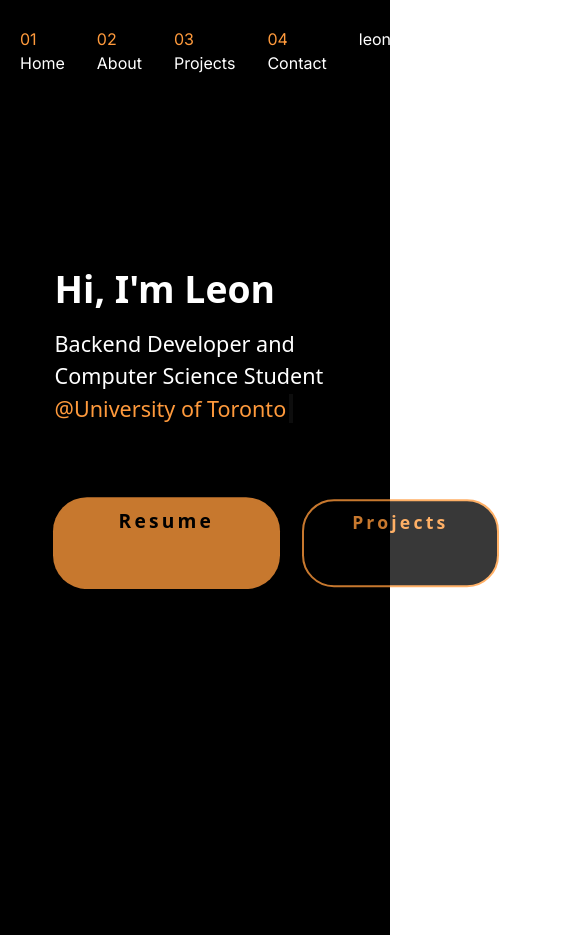
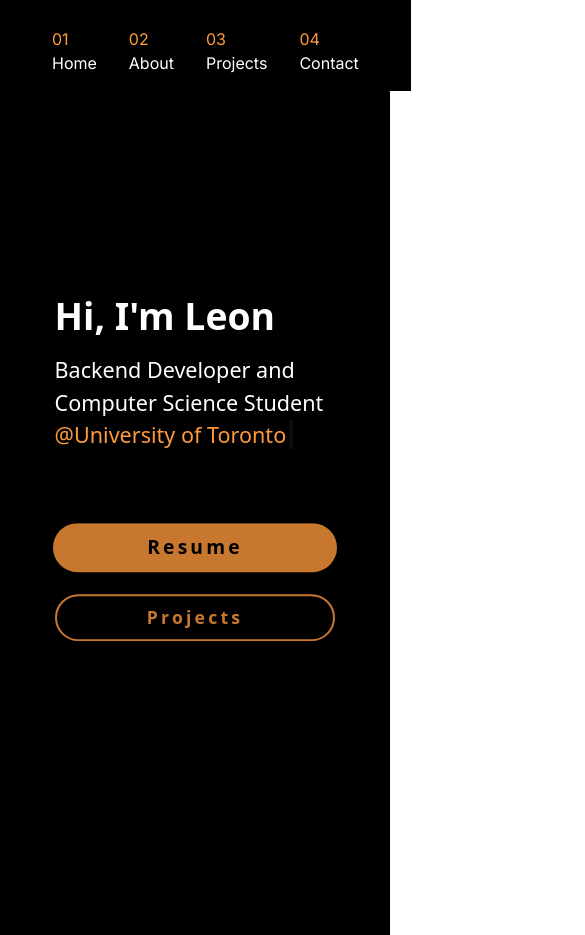
Before and after one commit to lcai62/lcai62.github.io, a React (Create React App) app: page / in a window 390 px wide. Shown: the top 935 px of the page, 585 px wide, since content can reach past the window. Built offline with nearby package versions, Linux system fonts and the light colour scheme.

Commit message:
responsiveness changes

```diff
--- a/src/components/Nav.jsx
+++ b/src/components/Nav.jsx
@@ -18,7 +18,7 @@ function NavBar() {
                     <Nav.Link href="/#/about" className={`${getActiveClass("#/about")}`}><span className="highlight" >02</span> About</Nav.Link>
                     <Nav.Link href="/#/projects" className={`${getActiveClass("#/projects")}`}><span className="highlight">03</span> Projects</Nav.Link>
                     <Nav.Link href="mailto:leoncai@outlook.com"><span className="highlight">04</span> Contact</Nav.Link>
-                    <Nav.Link href="mailto:leoncai@outlook.com">leoncai@outlook.com</Nav.Link>
+                    <Nav.Link id="email" href="mailto:leoncai@outlook.com">leoncai@outlook.com</Nav.Link>
                 </Nav>
             </Container>
 
--- a/src/components/nav.css
+++ b/src/components/nav.css
@@ -19,11 +19,20 @@
 
 .navbar {
     padding-right: 2rem;
+    padding-left: 2rem;
     padding-top: 1.2rem;
     transition: color 0.3s;
+    min-width: fit-content;
 }
 
 .highlight {
     color: #FF9A3C;
     transition: color 0.3s;
 }
+
+
+@media screen and (max-width: 768px) {
+    #email {
+        display: none;
+    }
+}
--- a/src/pages/Home.jsx
+++ b/src/pages/Home.jsx
@@ -144,7 +144,7 @@ const Home = () => {
     return(
         <>
             <NavBar />
-            <div className="d-flex text-white bg-black flex-column justify-content-start" style={{ height: "100vh", paddingTop: "11rem", paddingLeft: "14vw" }}>
+            <div className="d-flex text-white bg-black flex-column justify-content-start" style={{ minWidth: "fit-content", height: "100vh", paddingTop: "24vh", paddingLeft: "14vw", paddingRight: "14vw"}}>
 
                 <div className={`typewriter ${textFade ? "fadeIn" : ""}`}>
                     <p className="intro display-3">{intro}{!introDone && !textFade && <span className="cursor"></span>}</p>
@@ -159,13 +159,12 @@ const Home = () => {
                 </div>
 
                 {/* set fade in when showing buttons so animation is not missed */}
-                <div className={`d-flex mt-5 gap-4 ${showButtons ? "delayFadeIn" : ""}`}>
+                <div id="home-buttons-container" className={`d-flex mt-5 gap-4 ${showButtons ? "delayFadeIn" : ""}`}>
                     {
                         showButtons &&
                         <>
                             <a href="/#" className="button button-resume">Resume</a>
                             <a href="/#/projects" className="button button-projects">Projects</a>
-                            <p> {` { Website in development } `} </p>
                         </>
                     }
                 </div>
--- a/src/pages/home.css
+++ b/src/pages/home.css
@@ -89,3 +89,16 @@
 .delayFadeIn {
     animation: delayFadeIn 2s ease-out;
 }
+
+@media screen and (max-width: 600px) {
+    #home-buttons-container {
+        flex-direction: column;
+        justify-content: center;
+        align-items: center;
+    }
+
+    .button-resume, .button-projects {
+        width: 100%;
+        text-align: center;
+    }
+}
```
